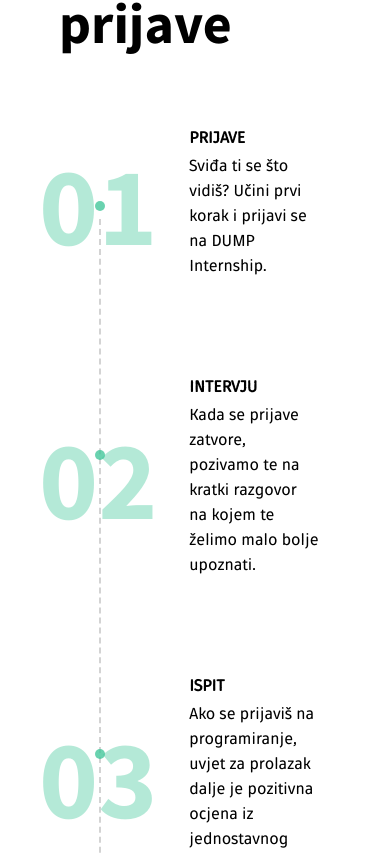
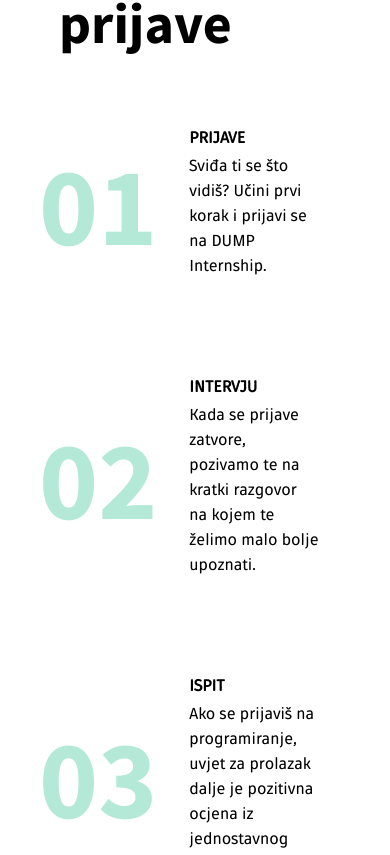
Before and after one commit to mmaret00/Internship-10-CSS-Responsiveness, a plain HTML site: page index.html in a window 390 px wide. Shown: the part 4210-5065 px from the top of the page. Drawn offline with Linux system fonts and the light colour scheme.

Commit message:
Changed a few details in the last section

```diff
--- a/styles/after-application-styles.css
+++ b/styles/after-application-styles.css
@@ -45,9 +45,6 @@
   .after-application__step {
     margin-bottom: 100px;
   }
-}
-
-@media screen and (max-width: 768px) {
   .after-application {
     display: initial;
   }
@@ -93,7 +90,15 @@
   content: "";
   position: absolute;
   height: 295px;
+  height: 210%;
   left: 60px;
   top: 88px;
   border-left: 2px dashed lightgray;
 }
+
+@media screen and (max-width: 1024px) {
+  .after-application__step > p::before,
+  .after-application__step:not(:last-child) > p::after {
+    display: none;
+  }
+}
```
